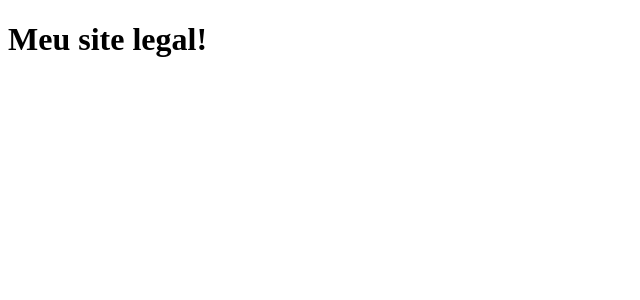
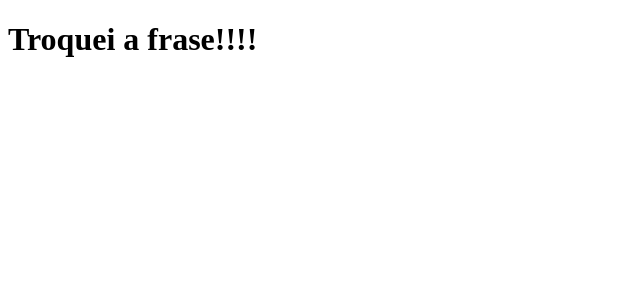
Before and after one commit to Dev-LucasHahne/clone-tabnews, a Next.js app: page / in a window 1280 px wide. Shown: the top 300 px of the page, without its empty margins (0-640 px from the left). Built offline with nearby package versions, Linux system fonts and the light colour scheme.

Commit message:
Modifica a frase

```diff
--- a/pages/index.js
+++ b/pages/index.js
@@ -1,5 +1,5 @@
 function Home() {
-    return <h1>Meu site legal!</h1>
+    return <h1>Troquei a frase!!!!</h1>
 
 }
 
```
